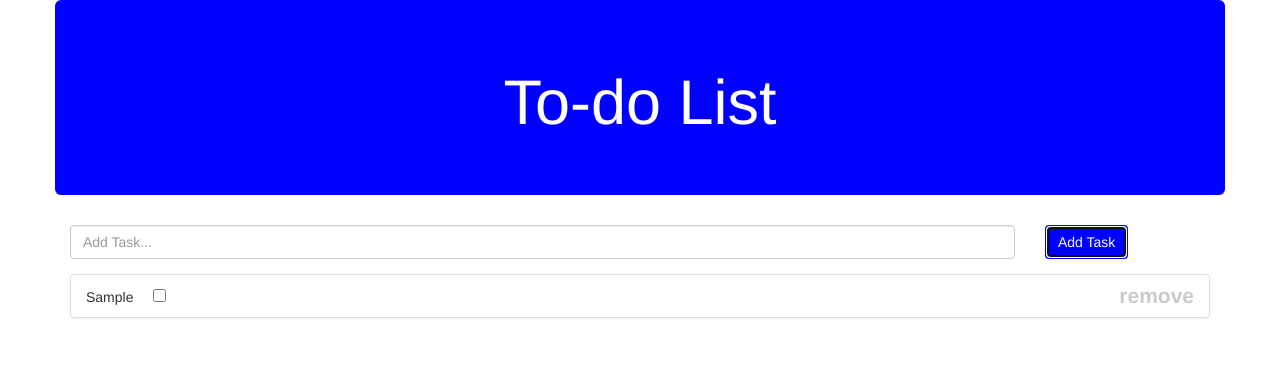
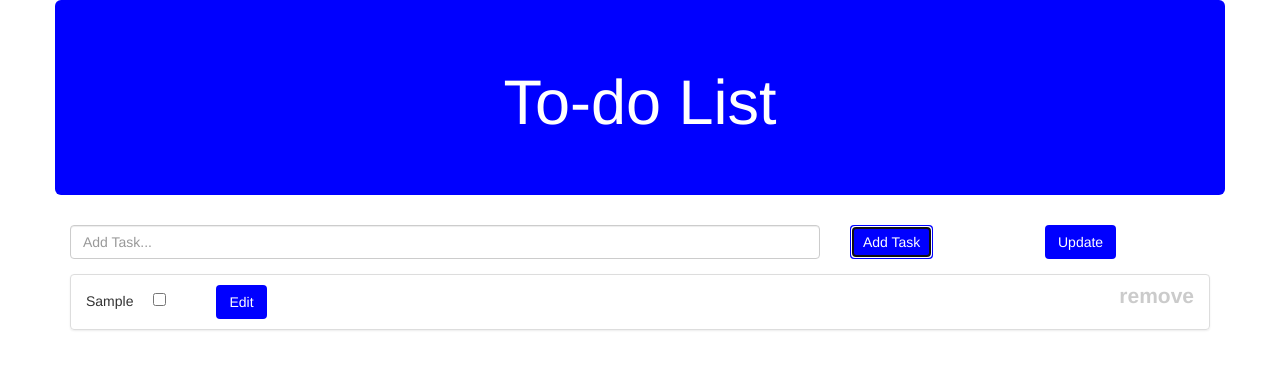
Before and after one commit to Aman16102000/To-do-Application, a plain HTML site: page index.html in a window 1280 px wide. Both pictures are taken after typing "Sample" into the empty fields and a click on the button "Add Task". Drawn offline with nearby package versions, Linux system fonts and the light colour scheme.

Commit message:
Added Edit and Update Button

```diff
--- a/index.html
+++ b/index.html
@@ -21,7 +21,7 @@
                 </div>
             </div>
             <div class="row">
-                <div class="col-12 col-sm-10 ">
+                <div class="col-12 col-sm-8 ">
                     <form>
                         <div class="form-group" >
                             <input type="text" class="form-control" id="addInput"  placeholder="Add Task...">
@@ -31,6 +31,9 @@
                 </div>
                 <div class="col-12 col-sm-2 ">
                     <div > <button style="background-color: blue; color: white;" class="btn" onclick="add()" >Add Task</button></div>
+                </div>
+                <div class="col-12 col-sm-2 ">
+                    <div > <button id="update" style="background-color: blue; color: white;" class="btn" onclick="update()" disabled>Update</button></div>
                 </div>
             </div>
             <div class="row ">
@@ -53,7 +56,7 @@
                               </button>
                             </div>
                             <div class="modal-body">
-                                 Write something to add...
+                                 <p id="modal_body"></p>
                             </div>
                             <div class="modal-footer">
                               <button type="button" class="btn btn-secondary" data-dismiss="modal">Close</button>
--- a/index.js
+++ b/index.js
@@ -7,6 +7,8 @@ function add()
     if(document.getElementById("addInput").value=="")
     {
       // if input is empty it will show the model
+      document.getElementById("modal_body").innerHTML="Write something to add...";
+
      $('#exampleModal').modal('show');
 
     }
@@ -25,24 +27,40 @@ function add()
 
     // fetched data from the client and make create a textNode with respect to it
     var fetchedData=document.getElementById("addInput").value;
+    var spanNode=document.createElement("span");
     var node=document.createTextNode(fetchedData);
+    spanNode.appendChild(node);
 
     // creating remove button to delete selected list element
      var del=document.createElement("BUTTON");
-     del.setAttribute("value",count++)
-     del.setAttribute("onclick","rem(this)")
+     del.setAttribute("value",count);
+     del.setAttribute("onclick","rem(this)");
      del.setAttribute("type","button");
      del.setAttribute("class","close");
      var sp=document.createElement("span");
      sp.setAttribute("aria-hidden","true");
      var spbtn=document.createTextNode("remove")
 
+
+     // edit button
+     var edit=document.createElement("BUTTON");
+     edit.setAttribute("value",count);
+     edit.setAttribute("type","button")
+     edit.setAttribute("class","btn")
+     edit.setAttribute("style","background-color:blue; margin-left:50px; color:white;")
+     edit.setAttribute("onclick","edit(this)");
+     var editNode=document.createTextNode("Edit");
+     edit.appendChild(editNode);
+
      // append all elements with respect to each other
      sp.appendChild(spbtn);
      del.appendChild(sp);
-     list.appendChild(node);
+     list.appendChild(spanNode);
      list.appendChild(completeCheckBox);
+     list.appendChild(edit);
      list.appendChild(del);
+
+
 
      // code to view list on browser
      var element=document.getElementById("list");
@@ -50,11 +68,49 @@ function add()
 
      // On every succesfull addition in the list the input text value become empty
      document.getElementById("addInput").value="";
+     count++;
+
+     // abled update button after first add in the list
+     document.getElementById("update").removeAttribute("disabled");
     }
+
 }
 
 function rem(objBtn)
 {
    // remove selected element in the list
+   console.log(objBtn);
    document.getElementById(objBtn.value).remove();
 }
+var input="";
+function edit(objBtn)
+{
+  console.log(objBtn);
+  input=document.getElementById(objBtn.value);
+  console.log(input);
+  document.getElementById("addInput").value=input.firstElementChild.textContent;
+
+  // var newNode=document.getElementById("addInput").value;
+  // input.firstElementChild.textContent=newNode;
+//  console.log(list.childNodes[objBtn.value]);
+}
+
+function update()
+{
+  if(document.getElementById("addInput").value=="" || input=="")
+  {
+    // if input is empty it will show the model
+    document.getElementById("modal_body").innerHTML="First choose then Update";
+   $('#exampleModal').modal('show');
+
+  }
+  else{
+    var newNode=document.getElementById("addInput").value;
+   input.firstElementChild.textContent=newNode;
+
+   document.getElementById("addInput").value="";
+
+   // reset the edit click
+   input="";
+  }
+}
```
Also changed, not shown: 1 other file.
